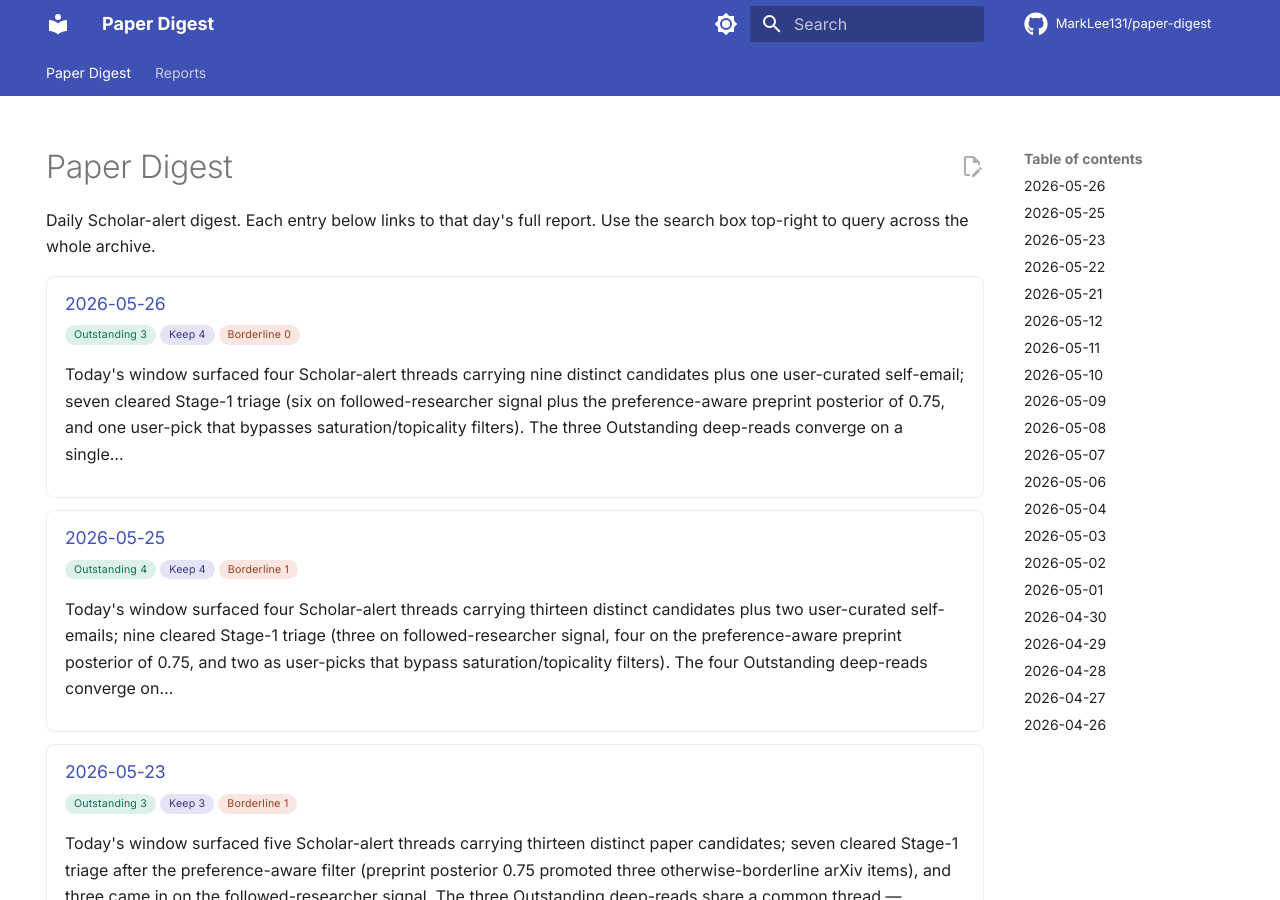
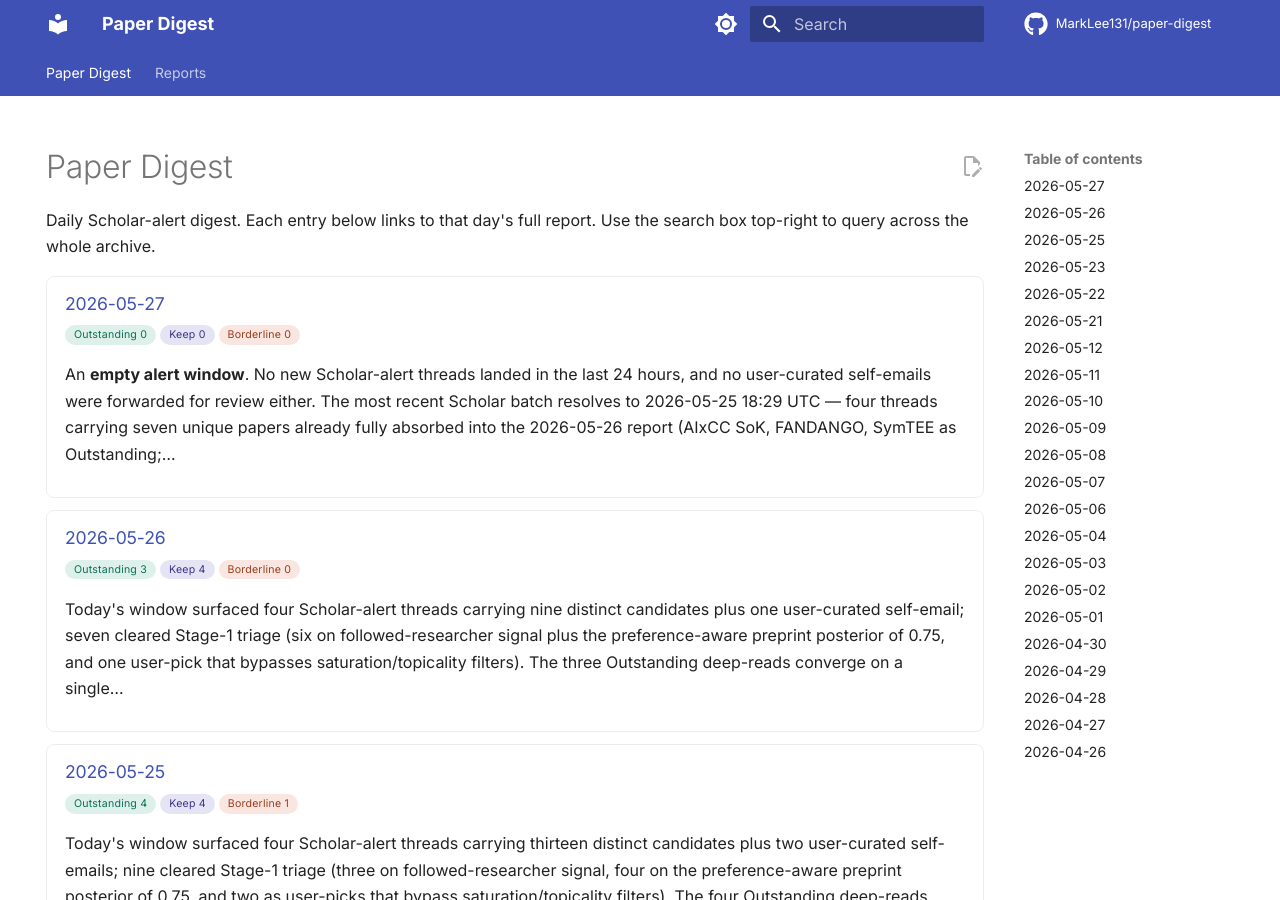
Before and after one commit to MarkLee131/paper-digest, an MkDocs documentation site: the page built from docs/index.md, in a window 1280 px wide and 900 px high. Built offline with MkDocs 1.6.1 and Material for MkDocs 9.7.7, drawn with Linux system fonts in a browser that asks for light colours; comment, search, counter and statistics services are not loaded.

Commit message:
digest: 2026-05-27 — empty alert window (no new Scholar / user-curated candidates)

```diff
--- a/docs/index.md
+++ b/docs/index.md
@@ -9,6 +9,13 @@ hide:
 Daily Scholar-alert digest. Each entry below links to that day's full report. Use the search box top-right to query across the whole archive.
 
 <!-- BEGIN AUTO-INDEX -->
+<div class="digest-card" markdown>
+### [2026-05-27](reports/2026-05-27/index.md)
+<div class="meta"><span class="chip outstanding">Outstanding 0</span><span class="chip keep">Keep 0</span><span class="chip borderline">Borderline 0</span></div>
+
+An **empty alert window**. No new Scholar-alert threads landed in the last 24 hours, and no user-curated self-emails were forwarded for review either. The most recent Scholar batch resolves to 2026-05-25 18:29 UTC — four threads carrying seven unique papers already fully absorbed into the 2026-05-26 report (AIxCC SoK, FANDANGO, SymTEE as Outstanding;…
+</div>
+
 <div class="digest-card" markdown>
 ### [2026-05-26](reports/2026-05-26/index.md)
 <div class="meta"><span class="chip outstanding">Outstanding 3</span><span class="chip keep">Keep 4</span><span class="chip borderline">Borderline 0</span></div>
```
Also changed, not shown: docs/reports/2026-05-27/index.md (added, +40 -0 lines), docs/reports/.pages, 1 other file.
